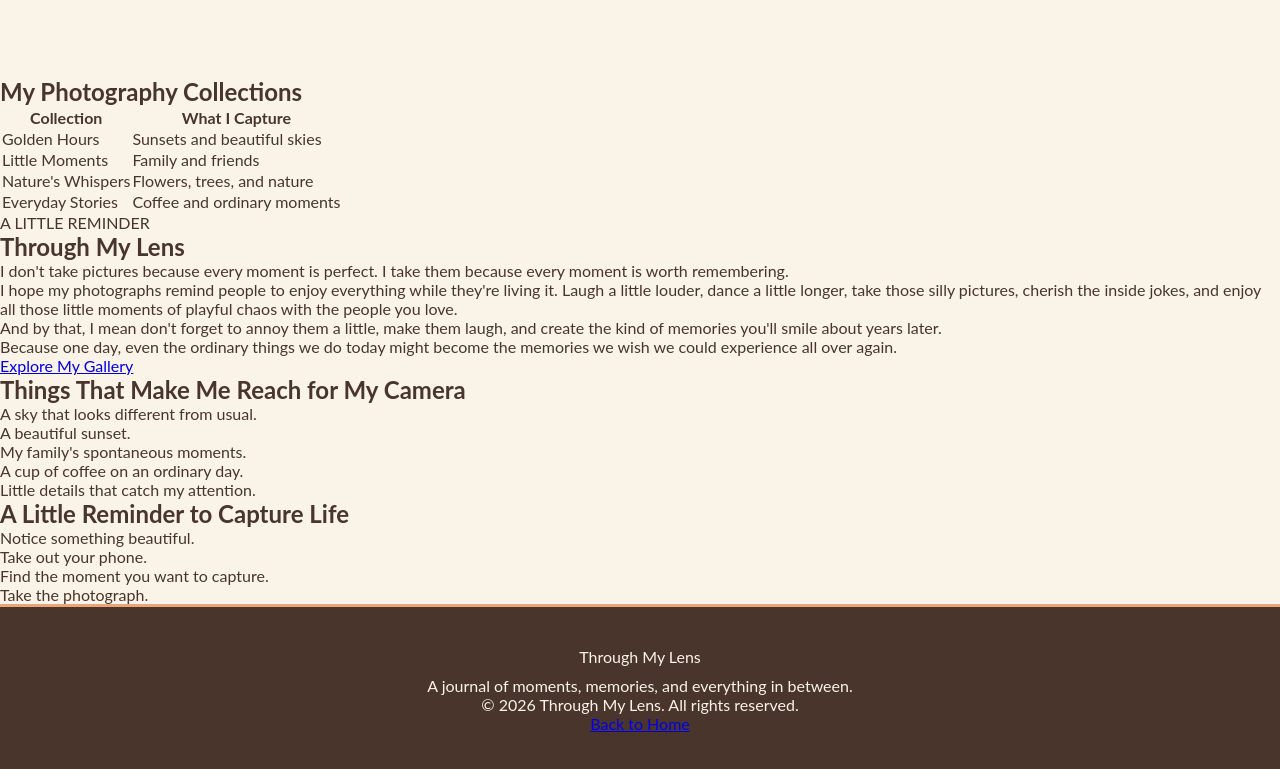
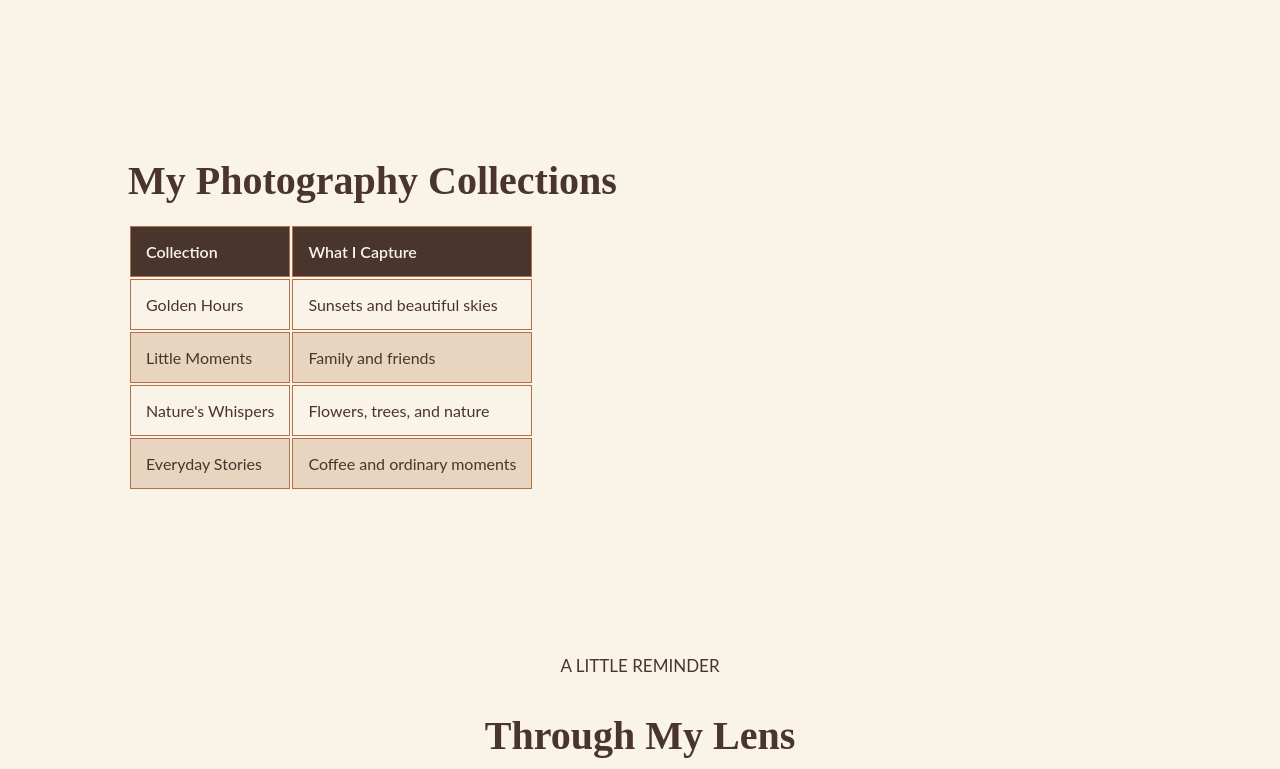
Before and after one commit to mahi-2121/Through-my-lens, a plain HTML site: page pages/about.html in a window 1280 px wide. Shown: the part 2151-2920 px from the top of the page. Drawn offline with Linux system fonts and the light colour scheme.

Commit message:
i have styled my tables and the rest of my about me page

```diff
--- a/css/style.css
+++ b/css/style.css
@@ -283,6 +283,10 @@ footer p:first-child {
     padding: 30px;
     border-radius: 12px;
     flex: 1;
+    transition: transform 0.3s ease;
+}
+.capture-card:hover {
+    transform: scale(1.05);
 }
 .capture-card h3 {
     font-family: 'Playfair Display', serif;
@@ -295,3 +299,134 @@ footer p:first-child {
     line-height: 1.7;
     color: #49352B;
 }
+.photography-table {
+    padding: 80px 10%;
+        width: 100%;
+    border-collapse: collapse;
+}
+.photography-table h2 {
+    font-family: 'Playfair Display', serif;
+    font-size: 40px;
+    font-weight: 600;
+    color: #49352B;
+    margin-bottom: 20px;
+}.photography-table th,
+.photography-table td {
+    padding: 15px;
+    border: 1px solid #B76E4B;
+    text-align: left;
+}
+.photography-table th {
+    background-color: #49352B;
+    color: #FAF3E8;
+    font-weight: 600;
+}
+.photography-table tr:nth-child(even) {
+    background-color: #E8D5C0;
+}
+.photography-philosophy {
+    padding: 80px 10%;
+    text-align: center;
+}
+.photography-philosophy h2 {
+    font-family: 'Playfair Display', serif;
+    font-size: 40px;
+    font-weight: 600;
+    color: #49352B;
+    margin-bottom: 20px;
+}
+
+.photography-philosophy p {
+    font-size: 17px;
+    line-height: 1.8;
+    color: #49352B;
+    max-width: 800px;
+    margin: 0 auto 30px;
+}
+.photography-philosophy a {
+    display: inline-block;
+    padding: 12px 25px;
+    border-radius:15px;
+    background-color: #B76E4B;
+    color: white;
+    text-decoration: none;
+
+}
+
+.photography-habits {
+    padding: 80px 10%;
+    background-color: #E8D5C0;
+    transition: background-color 0.3s ease;
+}
+.photography-philosophy a:hover {
+    background-color: #49352B;
+}
+.photography-habits h2 {
+    font-family: 'Playfair Display', serif;
+    font-size: 40px;
+    font-weight: 600;
+    color: #49352B;
+    margin-bottom: 20px;
+}
+.photography-habits ul {
+    padding-left: 25px;
+}
+.photography-habits li {
+    font-size: 17px;
+    line-height: 2;
+    color: #49352B;
+}
+.photography-steps {
+    padding: 80px 10%;
+    text-align: center;
+    background-color: #E8D5C0;
+}
+.photography-steps h2 {
+    font-family: 'Playfair Display', serif;
+    font-size: 40px;
+    font-weight: 600;
+    color: #49352B;
+    margin-bottom: 20px;
+}
+.photography-steps p {
+    font-size: 17px;
+    line-height: 1.8;
+    color: #49352B;
+    max-width: 750px;
+    margin: 0 auto 30px;
+}
+.photography-steps ol {
+    padding-left: 25px;
+    max-width: 750px;
+    margin: 0 auto;
+    text-align: left;
+}
+.photography-steps li {
+    font-size: 17px;
+    line-height: 2;
+    color: #49352B;
+}
+footer {
+    padding: 40px 10%;
+    background-color: #49352B;
+    color: #FAF3E8;
+    text-align: center;
+    border-top: 3px solid #E9A477;
+}
+
+footer p {
+    font-size: 14px;
+    line-height: 1.8;
+}
+
+footer p:first-child {
+    margin-bottom: 10px;
+}
+.back-home {
+    display: inline-block;
+    padding: 12px 25px;
+    background-color: #B76E4B;
+    color: white;
+    text-decoration: none;
+    transition: background-color 0.3s ease;
+}
--- a/pages/about.html
+++ b/pages/about.html
@@ -275,7 +275,7 @@
 
     <p>&copy; 2026 Through My Lens. All rights reserved.</p>
 
-    <a href="../index.html">Back to Home</a>
+    <a href="../index.html" class="back-home">Back to Home</a>
 
 </footer>
 
```
